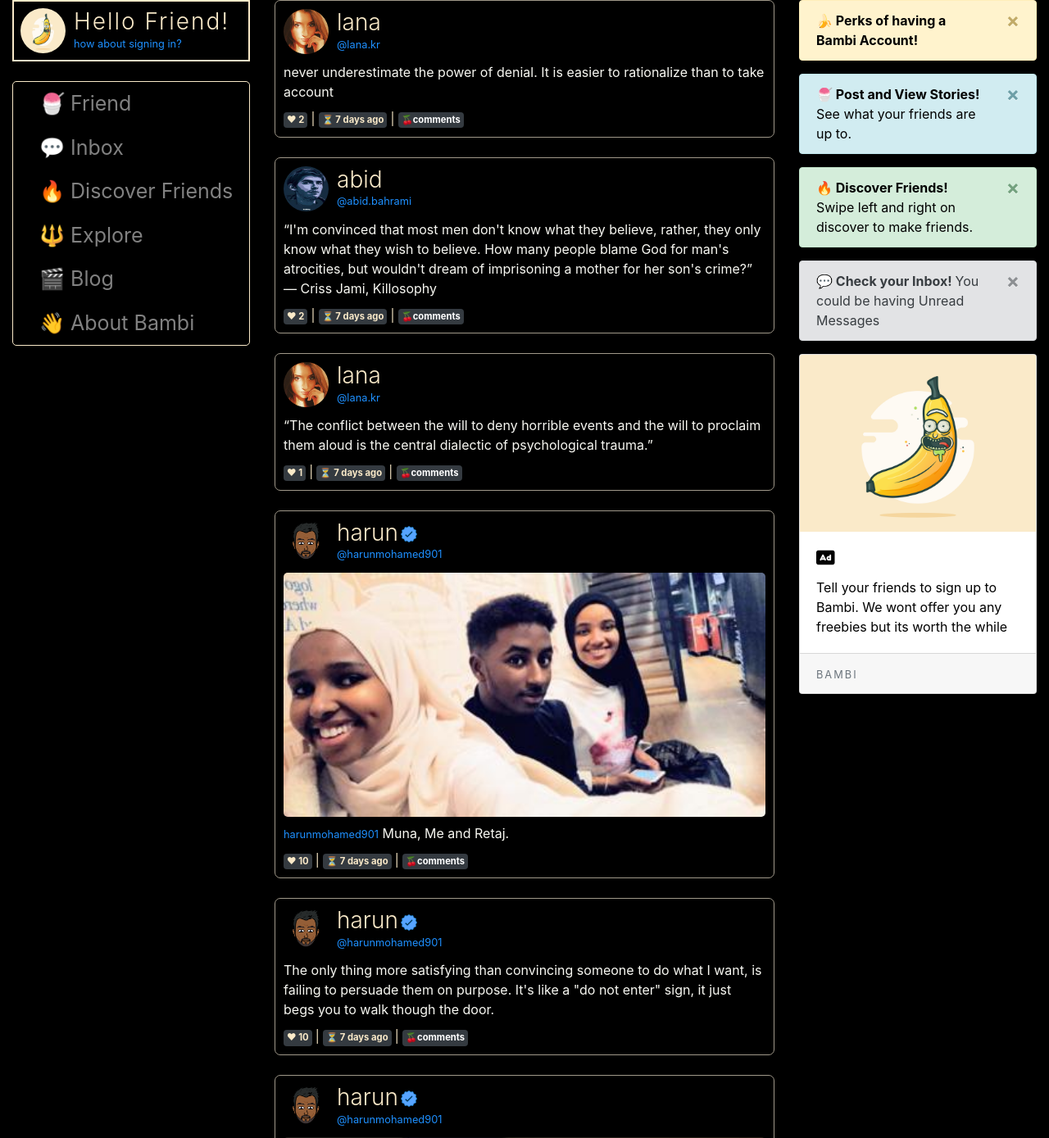
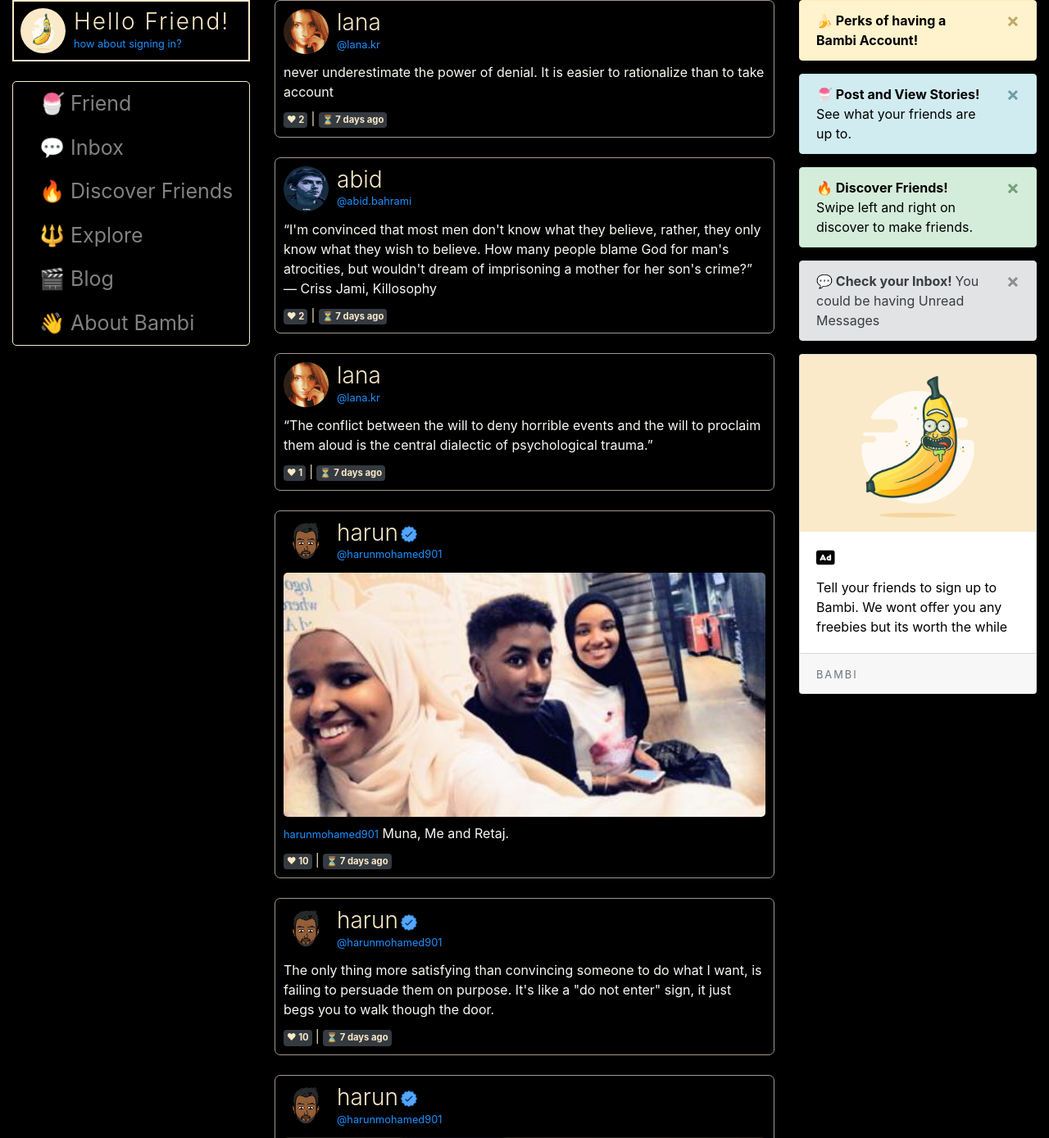
Before and after one commit to harunmohamed/bambi-beta, a Flask app: page / in a window 1280 px wide. Shown: the part 61-1450 px from the top of the page at 82% size. Run offline with Flask 2, Linux system fonts and the light colour scheme; data comes from the database, SQL or seed files in the repository; some libraries are stand-ins or nearby versions.

Commit message:
Removed Home comments for non auth users

```diff
--- a/bambiv3/templates/home.html
+++ b/bambiv3/templates/home.html
@@ -420,7 +420,7 @@ header, footer {
           <div class="stats">
             <div class="Retweets">
               {% set words = post.content.split() %}
-               <a class="badge badge-dark p-1">❤ {{ post.likes.count() }}</a> | <a class="badge badge-dark p-1">⏳ {{ moment(post.date_posted).fromNow() }}</a> | <a class="badge badge-dark p-1" href="{{url_for('post', post_id=post.id)}}">🍒comments</a><!--| <small>{{words | count}} words</small>-->
+               <a class="badge badge-dark p-1">❤ {{ post.likes.count() }}</a> | <a class="badge badge-dark p-1">⏳ {{ moment(post.date_posted).fromNow() }}</a> {% if current_user.is_authenticated %} | <a class="badge badge-dark p-1" href="{{url_for('post', post_id=post.id)}}">🍒comments</a> {% endif %}<!--| <small>{{words | count}} words</small>-->
             </div>
           </div>
         </footer>
```
